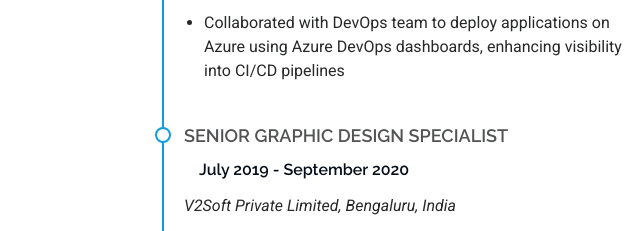
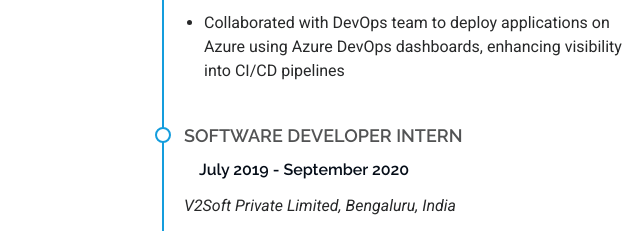
Before and after one commit to tejaasreddy001/profile, a plain HTML site: page index.html in a window 1280 px wide. Shown: the part 3585-3816 px from the top of the page, 640-1280 px from the left. Drawn offline with Linux system fonts and the light colour scheme.

Commit message:
Update index.html

```diff
--- a/index.html
+++ b/index.html
@@ -325,7 +325,7 @@
               </ul>
             </div>
             <div class="resume-item">
-              <h4>Senior graphic design specialist</h4>
+              <h4>Software Developer Intern</h4>
               <h5>July 2019 - September 2020</h5>
               <p><em>V2Soft Private Limited, Bengaluru, India</em></p>
               <ul>
```
